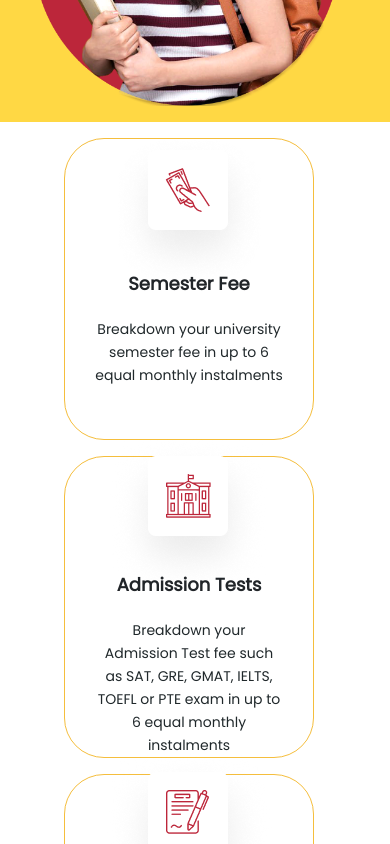
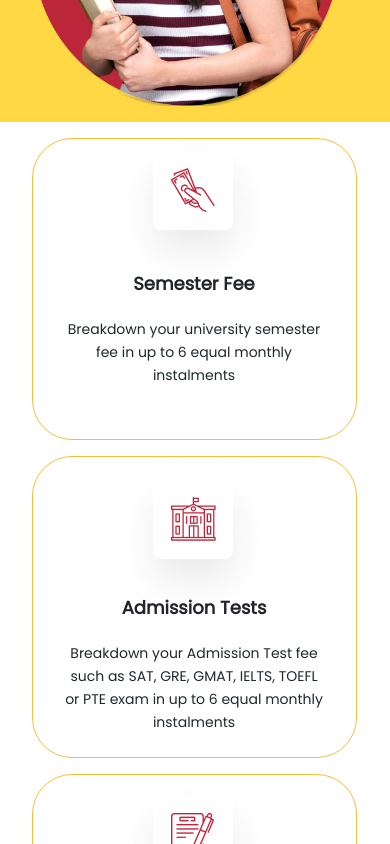
Before and after one commit to kpnuman/kalpay-taleem, a React (Vite) app: page / in a window 390 px wide. Shown: the part 960-1804 px from the top of the page. Built offline with nearby package versions, Linux system fonts and the light colour scheme.

Commit message:
css fix of boxes

```diff
--- a/src/App.css
+++ b/src/App.css
@@ -1017,8 +1017,8 @@ body {
   }
 
     .box {
-    margin-top: 1rem !important;
-    width: 250px !important;
+      margin-left: 10px !important;
+      margin-top: 1rem !important;
   }
 
   .why-section {
```
